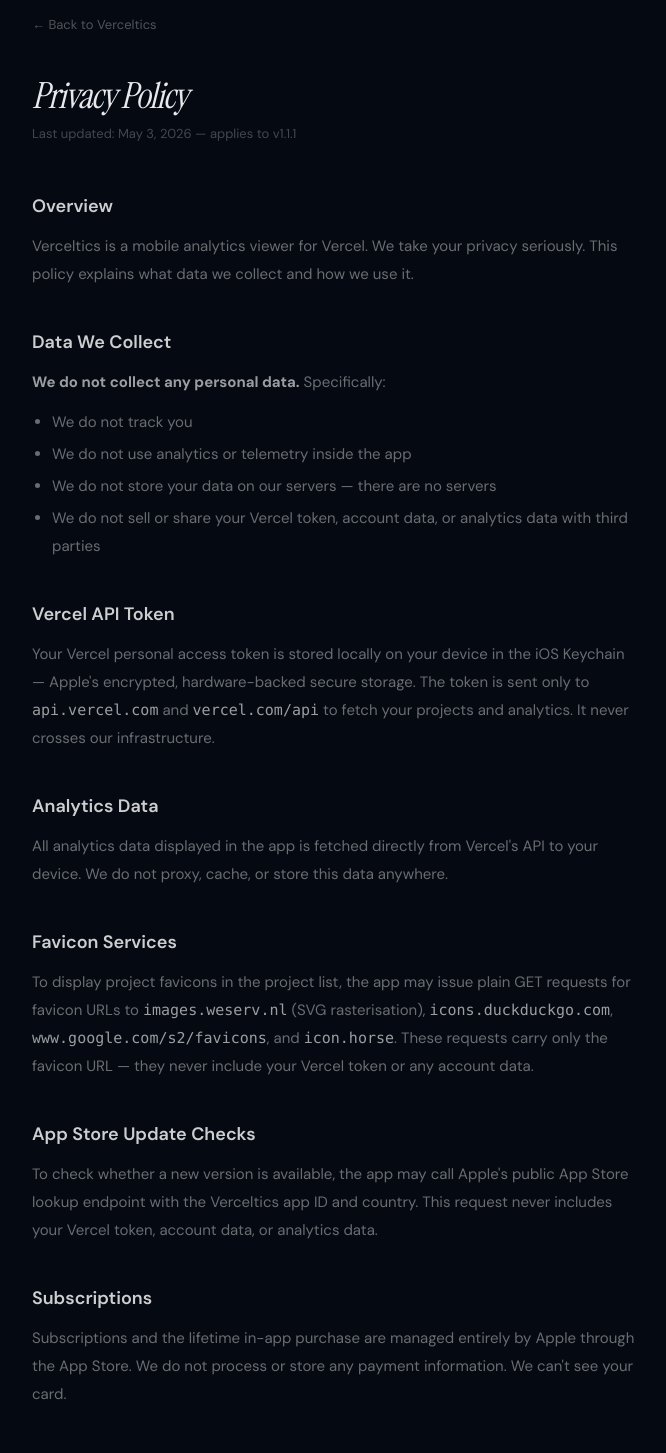
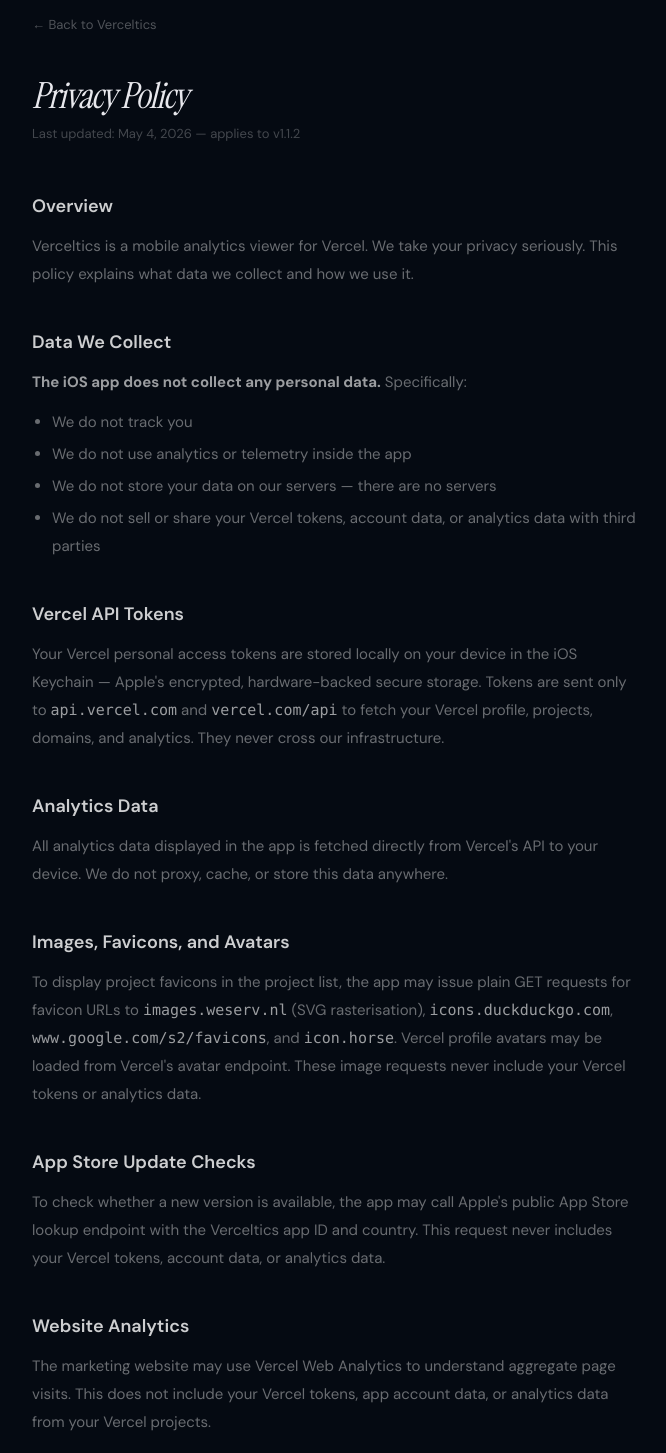
Before and after one commit to apoorvdarshan/verceltics, a Next.js app in the folder web/: page /privacy in a window 1280 px wide. Shown: the part 100-1553 px from the top of the page, without its empty margins (304-970 px from the left). Built offline with nearby package versions, Linux system fonts and the light colour scheme.

Commit message:
Update website for v1.1.2

```diff
--- a/web/src/app/page.tsx
+++ b/web/src/app/page.tsx
@@ -13,13 +13,13 @@
 const PRODUCTHUNT = "https://www.producthunt.com/products/verceltics";
 
 const ticker = [
-  "v1.1.1 — update checks",
+  "v1.1.2 — multi-account",
   "SwiftUI",
   "Swift Charts",
   "Private by design",
   "Open source",
   "iOS Keychain",
-  "No tracking",
+  "No app tracking",
   "No servers",
   "iPad ready",
 ] as const;
@@ -44,8 +44,8 @@
   {
     label: "Projects",
     title: "Every project, one tap.",
-    body: "All your Vercel projects with favicons, framework, last commit, and a pulsing green dot when something deployed in the last thirty minutes. Switch instantly. Search by name, domain, or framework.",
-    bullets: ["Live deploy indicator", "Framework-tinted dots — Astro orange, Vite purple", "Search & filter"],
+    body: "All your Vercel projects with favicons, framework, last commit, and a pulsing green dot when something deployed in the last thirty minutes. Switch Vercel accounts from the toolbar, then search by name, domain, or framework.",
+    bullets: ["Multi-account switcher", "Live deploy indicator", "Search & filter"],
     image: "/projects.png",
     alt: "Verceltics project list with favicons and live deploy dots",
   },
@@ -149,8 +149,8 @@
           country traffic, device types, browser stats, operating system breakdown, top pages,
           route analytics, hostname analytics, event tracking, feature flags, and query parameters.
           Built with SwiftUI, Swift Charts, async/await, and StoreKit 2. Live deploy indicator,
-          framework-tinted dots, soft paywall flow, and App Store update checker.
-          Token stored in iOS Keychain. No data collection. No telemetry. No servers.
+          multi-account switching, framework-tinted dots, soft paywall flow, and App Store update checker.
+          Vercel tokens stored in iOS Keychain. No app data collection. No app telemetry. No servers.
           Open source on GitHub. Works with Vercel Hobby and Pro plans.
           Alternative to Vercel dashboard for mobile. Best Vercel analytics app for iPhone.
           Vercel mobile app. Vercel stats on phone. Web analytics iOS. Developer tools iOS.
@@ -214,7 +214,7 @@
                 className="animate-fade-up text-[11px] font-medium uppercase tracking-[0.35em] text-white/30"
                 style={{ animationDelay: "0.05s" }}
               >
-                Open source &middot; iOS 18+ &middot; v1.1.1
+                Open source &middot; iOS 18+ &middot; v1.1.2
               </p>
 
               <h1
@@ -233,7 +233,7 @@
                 style={{ animationDelay: "0.28s" }}
               >
                 Visitors, referrers, devices, page views, twelve breakdowns —
-                from your iPhone or iPad. Token in your Keychain. Nothing in between.
+                from your iPhone or iPad. Tokens in your Keychain. Nothing in between.
               </p>
 
               <div
@@ -363,7 +363,7 @@
             <div className="mt-16 grid gap-px overflow-hidden rounded-2xl border border-white/[0.04] md:grid-cols-3">
               {[
                 { n: "01", t: "Create a token", d: "Generate a read-only token in your Vercel dashboard." },
-                { n: "02", t: "Paste it in", d: "Enter it once. Stored in the iOS Keychain." },
+                { n: "02", t: "Paste it in", d: "Enter it once. Add more accounts later if needed." },
                 { n: "03", t: "Check anytime", d: "Open the app. See your stats. That’s the whole flow." },
               ].map((s, i) => (
                 <ScrollReveal key={s.n} delay={i * 80}>
@@ -390,7 +390,7 @@
                   Three plans. No tricks.
                 </h2>
                 <p className="mt-4 max-w-md mx-auto text-[14px] leading-6 text-white/35">
-                  Yearly comes with a real 7-day free trial. Lifetime is one payment, no recurring charges ever. Or build from source for free with your own token.
+                  Yearly comes with a real 7-day free trial. Lifetime is one payment, no recurring charges ever. Or build from source for free with your own Vercel tokens.
                 </p>
               </div>
             </ScrollReveal>
--- a/web/src/app/privacy/page.tsx
+++ b/web/src/app/privacy/page.tsx
@@ -4,7 +4,7 @@
 export const metadata: Metadata = {
   title: "Privacy Policy",
   description:
-    "Verceltics privacy policy. We collect no personal data. Your Vercel token is stored locally in the iOS Keychain. No tracking, no telemetry, no servers.",
+    "Verceltics privacy policy. Your Vercel tokens are stored locally in the iOS Keychain. No app tracking, no app telemetry, no app servers.",
   alternates: { canonical: "https://verceltics.com/privacy" },
 };
 
@@ -13,7 +13,7 @@
     <div className="mx-auto max-w-2xl px-6 py-28 sm:px-8">
       <Link href="/" className="text-[13px] text-white/30 transition-colors hover:text-white/60">&larr; Back to Verceltics</Link>
       <h1 className="mt-10 font-serif text-4xl italic tracking-[-0.03em]">Privacy Policy</h1>
-      <p className="mt-2 text-[13px] text-white/25">Last updated: May 3, 2026 — applies to v1.1.1</p>
+      <p className="mt-2 text-[13px] text-white/25">Last updated: May 4, 2026 — applies to v1.1.2</p>
 
       <div className="mt-12 space-y-10 text-[15px] leading-7 text-white/40">
         <section>
@@ -23,18 +23,18 @@
 
         <section>
           <h2 className="text-lg font-semibold text-white/80">Data We Collect</h2>
-          <p className="mt-3"><strong className="text-white/60">We do not collect any personal data.</strong> Specifically:</p>
+          <p className="mt-3"><strong className="text-white/60">The iOS app does not collect any personal data.</strong> Specifically:</p>
           <ul className="mt-3 list-disc space-y-1 pl-5">
             <li>We do not track you</li>
             <li>We do not use analytics or telemetry inside the app</li>
             <li>We do not store your data on our servers — there are no servers</li>
-            <li>We do not sell or share your Vercel token, account data, or analytics data with third parties</li>
+            <li>We do not sell or share your Vercel tokens, account data, or analytics data with third parties</li>
           </ul>
         </section>
 
         <section>
-          <h2 className="text-lg font-semibold text-white/80">Vercel API Token</h2>
-          <p className="mt-3">Your Vercel personal access token is stored locally on your device in the iOS Keychain — Apple&apos;s encrypted, hardware-backed secure storage. The token is sent only to <code className="text-white/60">api.vercel.com</code> and <code className="text-white/60">vercel.com/api</code> to fetch your projects and analytics. It never crosses our infrastructure.</p>
+          <h2 className="text-lg font-semibold text-white/80">Vercel API Tokens</h2>
+          <p className="mt-3">Your Vercel personal access tokens are stored locally on your device in the iOS Keychain — Apple&apos;s encrypted, hardware-backed secure storage. Tokens are sent only to <code className="text-white/60">api.vercel.com</code> and <code className="text-white/60">vercel.com/api</code> to fetch your Vercel profile, projects, domains, and analytics. They never cross our infrastructure.</p>
         </section>
 
         <section>
@@ -43,13 +43,18 @@
         </section>
 
         <section>
-          <h2 className="text-lg font-semibold text-white/80">Favicon Services</h2>
-          <p className="mt-3">To display project favicons in the project list, the app may issue plain GET requests for favicon URLs to <code className="text-white/60">images.weserv.nl</code> (SVG rasterisation), <code className="text-white/60">icons.duckduckgo.com</code>, <code className="text-white/60">www.google.com/s2/favicons</code>, and <code className="text-white/60">icon.horse</code>. These requests carry only the favicon URL — they never include your Vercel token or any account data.</p>
+          <h2 className="text-lg font-semibold text-white/80">Images, Favicons, and Avatars</h2>
+          <p className="mt-3">To display project favicons in the project list, the app may issue plain GET requests for favicon URLs to <code className="text-white/60">images.weserv.nl</code> (SVG rasterisation), <code className="text-white/60">icons.duckduckgo.com</code>, <code className="text-white/60">www.google.com/s2/favicons</code>, and <code className="text-white/60">icon.horse</code>. Vercel profile avatars may be loaded from Vercel&apos;s avatar endpoint. These image requests never include your Vercel tokens or analytics data.</p>
         </section>
 
         <section>
           <h2 className="text-lg font-semibold text-white/80">App Store Update Checks</h2>
-          <p className="mt-3">To check whether a new version is available, the app may call Apple&apos;s public App Store lookup endpoint with the Verceltics app ID and country. This request never includes your Vercel token, account data, or analytics data.</p>
+          <p className="mt-3">To check whether a new version is available, the app may call Apple&apos;s public App Store lookup endpoint with the Verceltics app ID and country. This request never includes your Vercel tokens, account data, or analytics data.</p>
+        </section>
+
+        <section>
+          <h2 className="text-lg font-semibold text-white/80">Website Analytics</h2>
+          <p className="mt-3">The marketing website may use Vercel Web Analytics to understand aggregate page visits. This does not include your Vercel tokens, app account data, or analytics data from your Vercel projects.</p>
         </section>
 
         <section>
--- a/web/src/app/sitemap.ts
+++ b/web/src/app/sitemap.ts
@@ -10,13 +10,13 @@
     },
     {
       url: "https://verceltics.com/privacy",
-      lastModified: new Date("2026-04-03"),
+      lastModified: new Date("2026-05-04"),
       changeFrequency: "yearly",
       priority: 0.3,
     },
     {
       url: "https://verceltics.com/terms",
-      lastModified: new Date("2026-04-03"),
+      lastModified: new Date("2026-05-04"),
       changeFrequency: "yearly",
       priority: 0.3,
     },
--- a/web/src/app/terms/page.tsx
+++ b/web/src/app/terms/page.tsx
@@ -13,7 +13,7 @@
     <div className="mx-auto max-w-2xl px-6 py-28 sm:px-8">
       <Link href="/" className="text-[13px] text-white/30 transition-colors hover:text-white/60">&larr; Back to Verceltics</Link>
       <h1 className="mt-10 font-serif text-4xl italic tracking-[-0.03em]">Terms of Service</h1>
-      <p className="mt-2 text-[13px] text-white/25">Last updated: May 3, 2026 — applies to v1.1.1</p>
+      <p className="mt-2 text-[13px] text-white/25">Last updated: May 4, 2026 — applies to v1.1.2</p>
 
       <div className="mt-12 space-y-10 text-[15px] leading-7 text-white/40">
         <section>
@@ -23,12 +23,12 @@
 
         <section>
           <h2 className="text-lg font-semibold text-white/80">The Service</h2>
-          <p className="mt-3">Verceltics is a mobile app that displays your Vercel web analytics using your own Vercel personal access token. The app fetches data directly from Vercel&apos;s API on your behalf.</p>
+          <p className="mt-3">Verceltics is a mobile app that displays your Vercel web analytics using your own Vercel personal access tokens. The app fetches data directly from Vercel&apos;s API on your behalf.</p>
         </section>
 
         <section>
           <h2 className="text-lg font-semibold text-white/80">Your Account</h2>
-          <p className="mt-3">You are responsible for your Vercel access token and any activity that occurs through it. Keep your token secure. We recommend creating a token specifically for Verceltics and revoking it if you stop using the app.</p>
+          <p className="mt-3">You are responsible for your Vercel access tokens and any activity that occurs through them. Keep your tokens secure. We recommend creating tokens specifically for Verceltics and revoking them if you stop using the app.</p>
         </section>
 
         <section>
```
